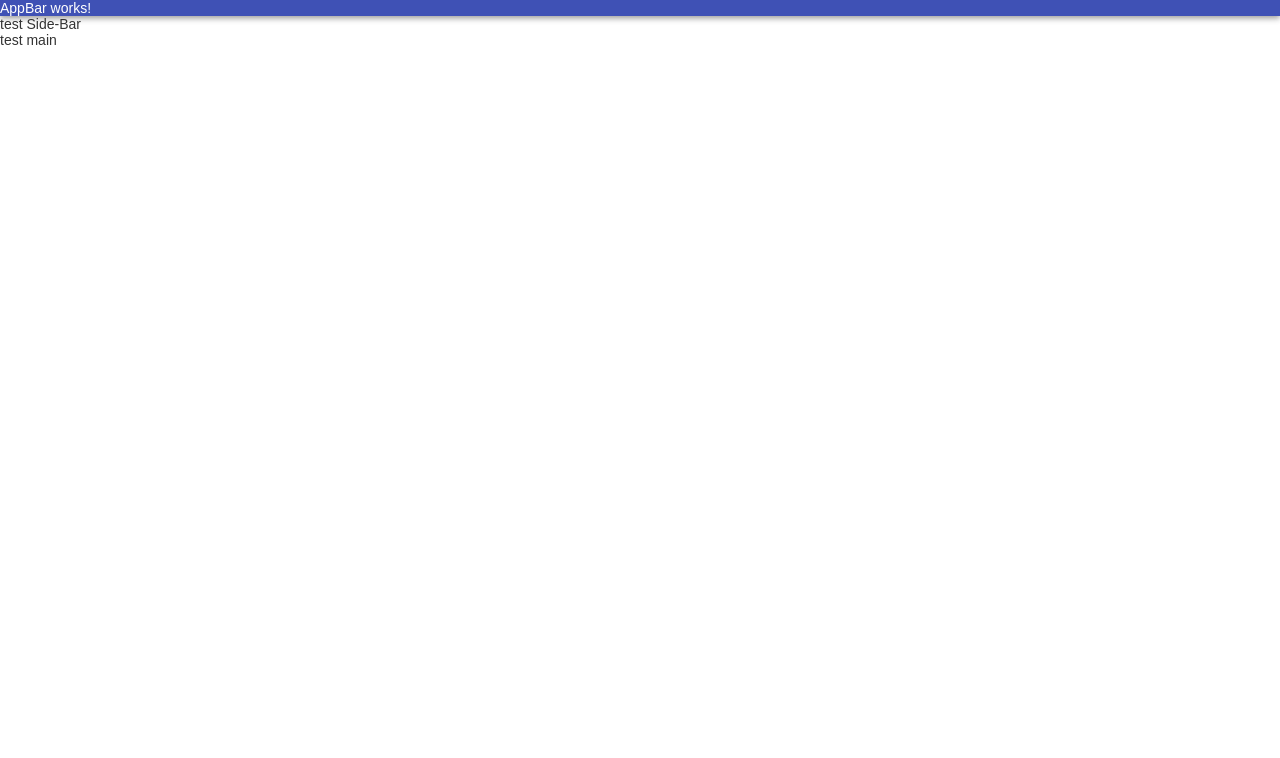
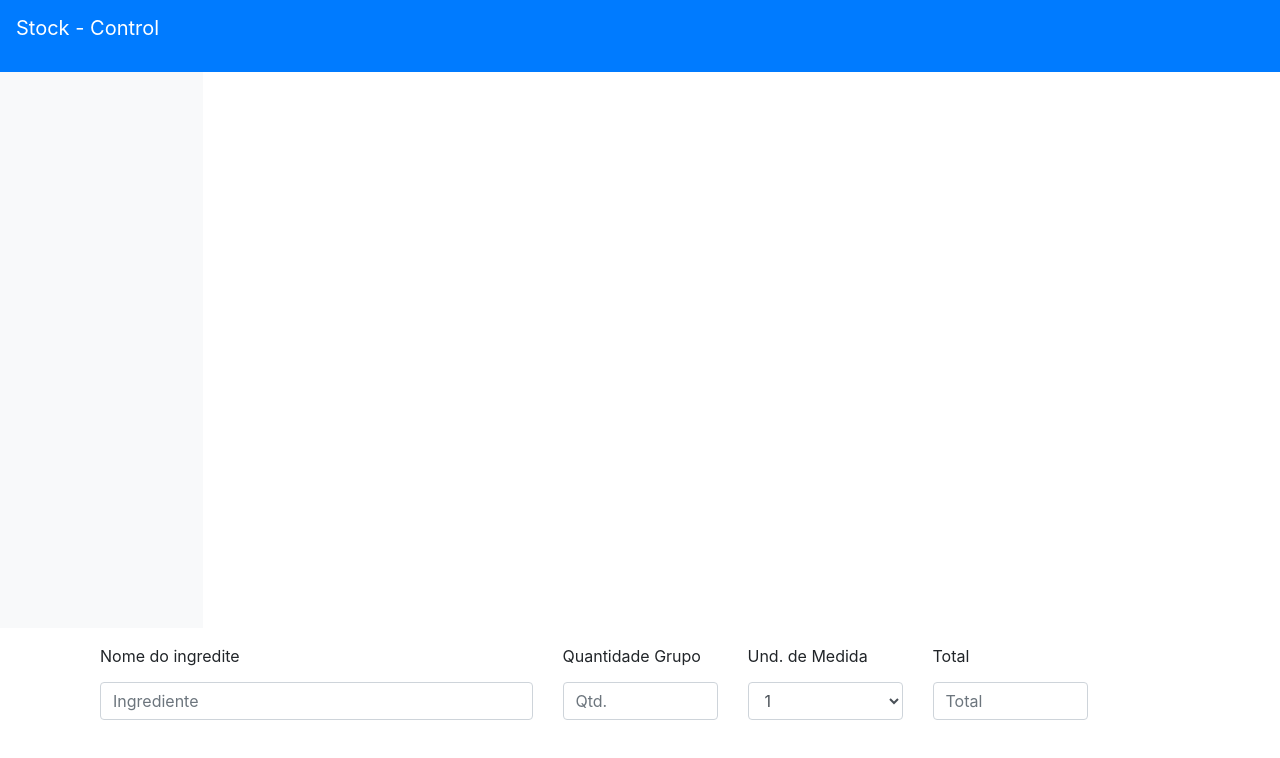
Before and after one commit to front-unicesumar-app/front-end-estoque, a React (Create React App) app: page / in a window 1280 px wide. Shown: the top 758 px of the page. Built offline with nearby package versions, Linux system fonts and the light colour scheme.

Commit message:
Create Base
- menu lateral
- nav-bar
-  Pedido de produtos

```diff
--- a/src/App.css
+++ b/src/App.css
@@ -3,6 +3,7 @@
     padding: 0;
     box-sizing: border-box;
     outline: 0;
+    overflow: hidden;
 }
 
 html,body,#root{
--- a/src/App.js
+++ b/src/App.js
@@ -9,8 +9,10 @@ function App() {
   return (
     <div className="App">
       <NavBar></NavBar>
-      <SideBar></SideBar>
-      <Main></Main>
+      <div className="row">
+          <SideBar></SideBar>
+          <Main></Main>
+      </div>
     </div>
   );
 }
--- /dev/null
+++ b/src/coponents/cadastro/Cadastro.js
@@ -0,0 +1,32 @@
+import React from "react";
+
+// import { Container } from './styles';
+
+export default function Cadastro() {
+  return (
+    <div className="row">
+      <div class="form-group col-5">
+        <label>Nome do ingredite</label>
+        <input type="text" class="form-control" placeholder="Ingrediente" />
+      </div>
+      <div class="form-group col-2">
+        <label>Quantidade Grupo</label>
+        <input type="text" class="form-control" placeholder="Qtd."/>
+      </div>
+      <div class="form-group col-2">
+        <label for="exampleFormControlSelect1">Und. de Medida</label>
+        <select class="form-control" id="exampleFormControlSelect1">
+          <option>1</option>
+          <option>2</option>
+          <option>3</option>
+          <option>4</option>
+          <option>5</option>
+        </select>
+      </div>
+      <div class="form-group col-2">
+        <label>Total</label>
+        <input type="text" class="form-control" placeholder="Total"/>
+      </div>
+    </div>
+  );
+}
--- a/src/coponents/main/main.js
+++ b/src/coponents/main/main.js
@@ -1,13 +1,18 @@
-import React, { Component } from 'react';
+import React, { Component } from "react";
+import './style.css';
+
+import Cadastro from '../cadastro/Cadastro';
 
 // import { Container } from './styles';
 
 export default class Main extends Component {
   render() {
     return (
-        <div>
-            test main
+      <div className="container main">
+        <div className="col-12">
+          <Cadastro></Cadastro>
         </div>
+      </div>
     );
   }
 }
--- /dev/null
+++ b/src/coponents/main/style.css
@@ -0,0 +1,3 @@
+.main{
+    padding-top: 1em;
+}
--- a/src/coponents/nav-bar/nav-bar.js
+++ b/src/coponents/nav-bar/nav-bar.js
@@ -1,37 +1,11 @@
-import React, { Component } from 'react';
-import { makeStyles } from '@material-ui/core/styles';
-import AppBar from '@material-ui/core/AppBar';
-import Toolbar from '@material-ui/core/Toolbar';
-import Typography from '@material-ui/core/Typography';
-import Button from '@material-ui/core/Button';
-import IconButton from '@material-ui/core/IconButton';
-import MenuIcon from '@material-ui/icons/Menu';
+import React from 'react';
 
 // import { Container } from './styles';
 
-const useStyles = makeStyles(theme => ({
-  root: {
-    flexGrow: 1,
-  },
-  menuButton: {
-    marginRight: theme.spacing(2),
-  },
-  title: {
-    flexGrow: 1,
-  },
-}));
-
-
-function NavBar() {
-  const classes = useStyles();
-
-    return (
-      <div className={classes.root}>
-      <AppBar position="static">
-        <p>AppBar works!</p>
-      </AppBar>
-    </div>
-    );
+export default function NavBar() {
+  return (
+      <nav className="navbar navbar-light bg-primary text-white">
+        <p className="navbar-brand text-white">Stock - Control</p>
+      </nav>
+  );
 }
-
-export default NavBar;
--- a/src/coponents/side-bar/side-bar.js
+++ b/src/coponents/side-bar/side-bar.js
@@ -1,12 +1,12 @@
 import React, { Component } from 'react';
 
-// import { Container } from './styles';
+import './style.css';
 
 export default class SideBar extends Component {
   render() {
     return (
-        <div>
-            test Side-Bar
+        <div className="side-nav bg-light text-white col-2">
+
         </div>
     );
   }
--- /dev/null
+++ b/src/coponents/side-bar/style.css
@@ -0,0 +1,5 @@
+.side-nav{
+    display: block;
+    position: absolute;
+    height: 556px;
+}
--- a/src/index.js
+++ b/src/index.js
@@ -2,5 +2,7 @@ import React from 'react';
 import ReactDOM from 'react-dom';
 import App from './App';
 
+import 'bootstrap/dist/css/bootstrap.css';
+
 
 ReactDOM.render(<App />, document.getElementById('root'));
```
